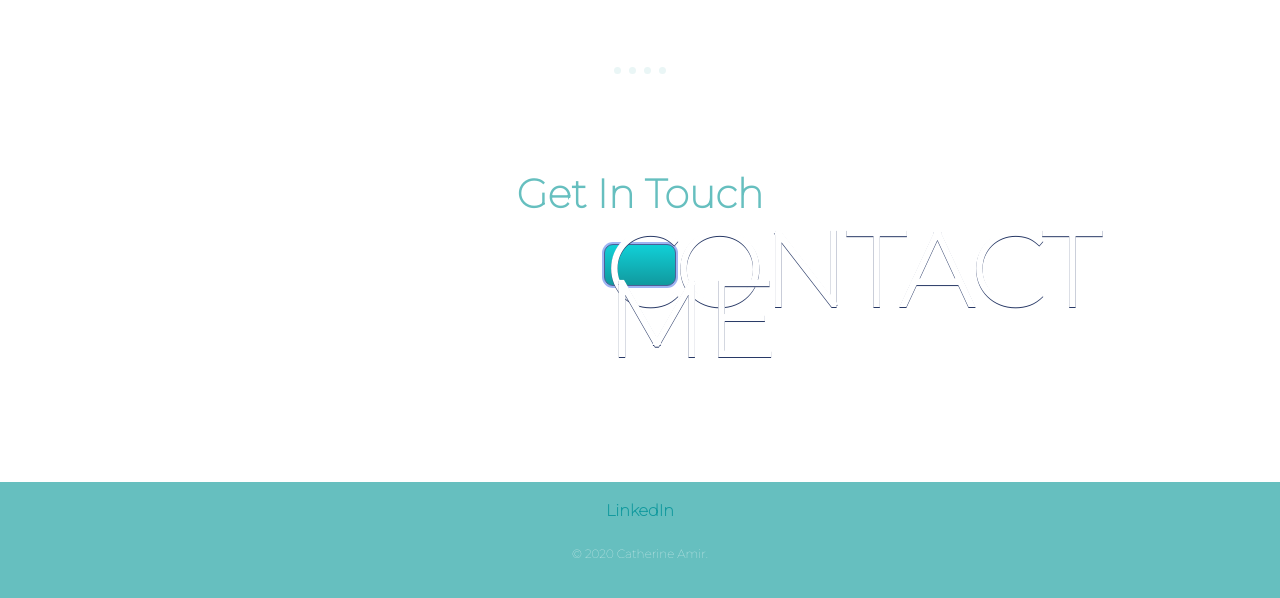
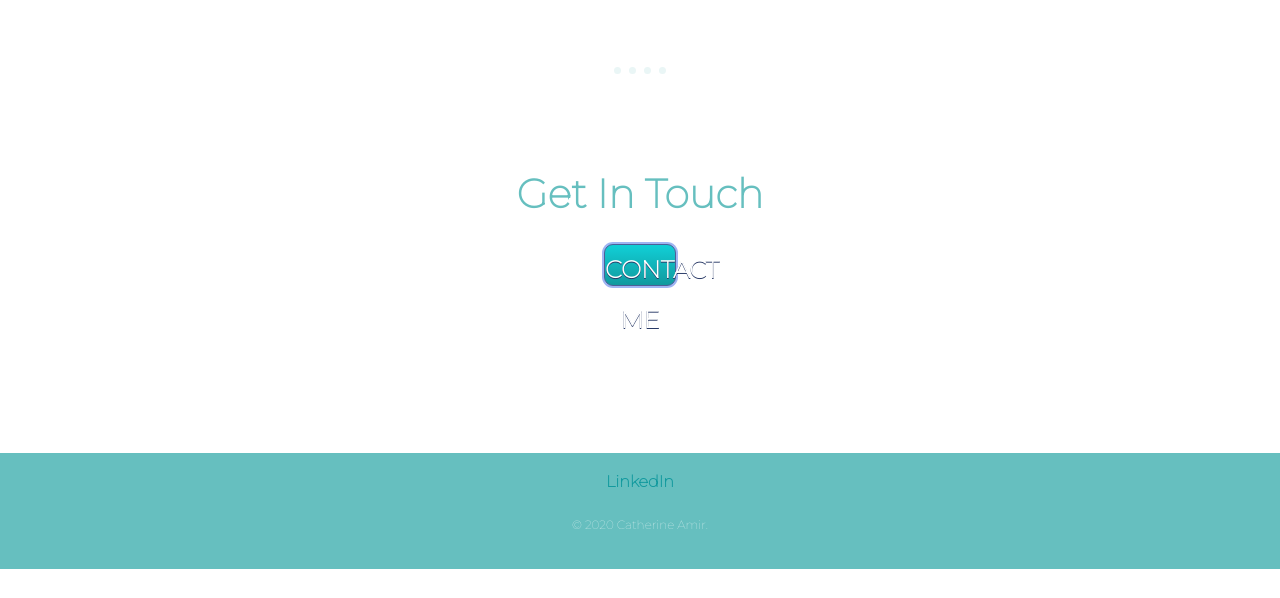
Before and after one commit to CatherineAmir/-Catherinewebsite, a plain HTML site: page index.html in a window 1280 px wide. Shown: the part 1818-2416 px from the top of the page. After the commit the page ends 2387 px from the top, so only its background shows below. Drawn offline with nearby package versions, Linux system fonts and the light colour scheme.

Commit message:
Update mystyle.css

```diff
--- a/CSS/mystyle.css
+++ b/CSS/mystyle.css
@@ -171,7 +171,7 @@ margin-bottom: 30px;
 	display:inline-block;
 	color:#ffffff;
 	font-family: 'Montserrat', sans-serif;
-	font-size:6.5rem;
+	font-size:1.5rem;
 	font-weight:bold;
 
 	font-style:normal;
```
